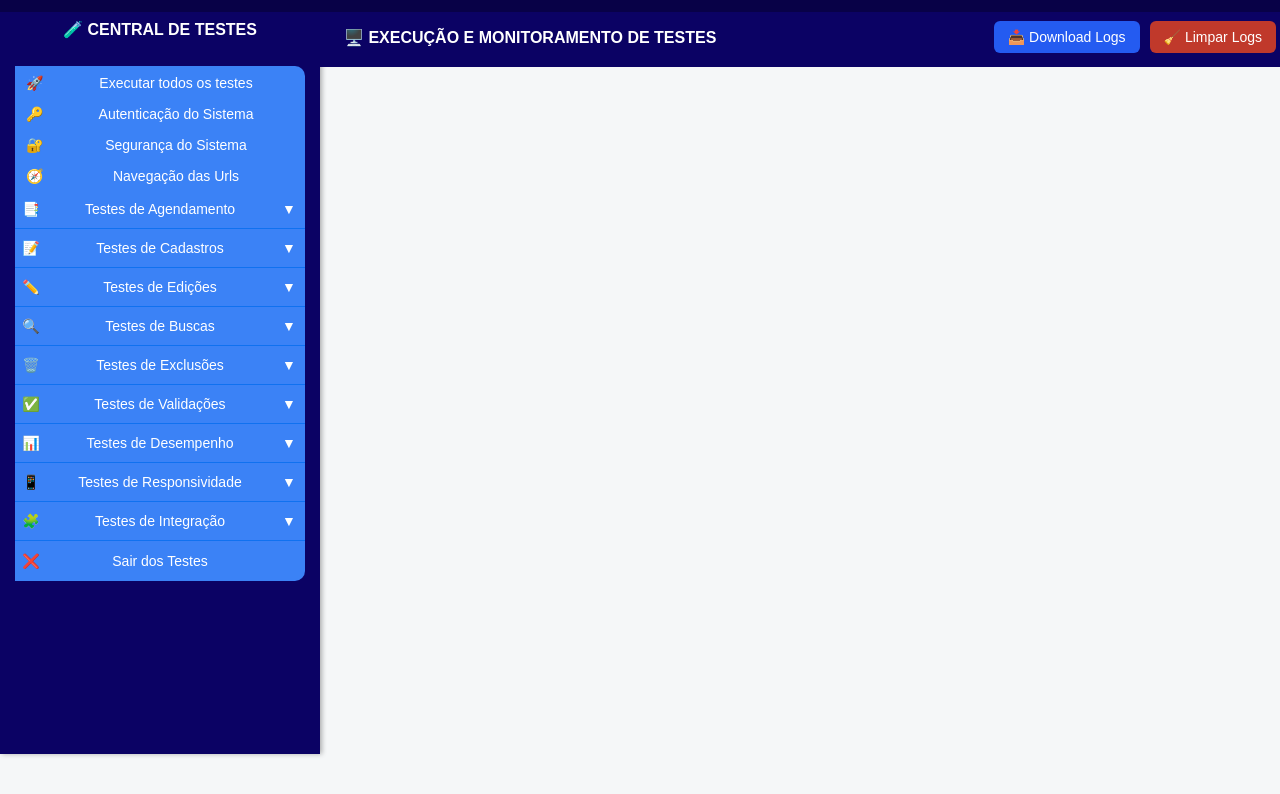
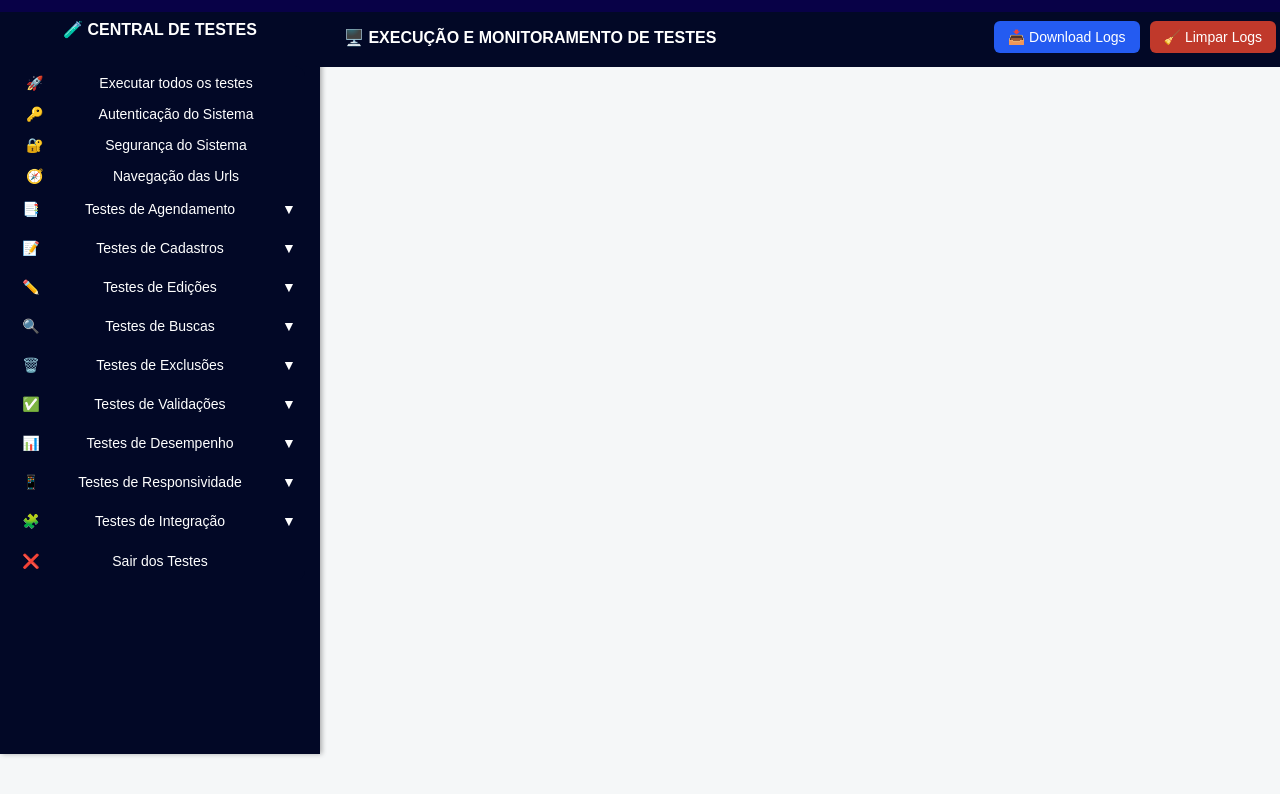
Before and after one commit to LuisGimon1972/MenuTestesSGAgenda, a website: page index.html in a window 1280 px wide. Shown: the part 76-870 px from the top of the page. Drawn offline with Linux system fonts and the light colour scheme; files whose address does not match are found by name.

Commit message:
Ajustes em menu

```diff
--- a/style.css
+++ b/style.css
@@ -2,7 +2,7 @@ body {
   margin: 0;
   background: #f5f7f8;
   font-family: Arial;
-  color: #022569;
+  color: #020826;
 }
 
 .sidebar {
@@ -23,7 +23,7 @@ body {
   top: 60px;             /* abaixo do header (ajuste conforme altura do header) */
   left: 0;
   width: 290px;
-  background: #0b0264;
+  background: #020826;
   padding: 15px;
   overflow-y: auto;
   border-radius: 0 45px 0 0;
@@ -44,7 +44,7 @@ body {
   padding: 8px;
   border: 1px solid #374151;
 
-  background: #3B82F6;
+  background: #020826;
   cursor: pointer;
   color: white;
   border: none
@@ -137,7 +137,7 @@ body {
   display: flex;
   align-items: center;
   justify-content: space-between; /* Alinha o título à esquerda e joga os botões para a extrema direita */
-  background: #0b0264;
+  background: #020826;
   color: #fff;
   padding: 14px 10px;
   z-index: 600;
@@ -209,7 +209,7 @@ body {
 }
 
 .btn-sectioncad {
-  background: #5694f7 !important;
+  background: #020826 !important;
   color: #e5e7eb !important;
   margin-top: -6px !important;
 }
@@ -218,14 +218,14 @@ body {
 }
 
 .btn-sectioncadt {
-  background: #3B82F6 !important;
+  background: #020826 !important;
   color: white !important;
   margin-top: -6px !important;
-  border-bottom: 2px solid #1071f0 !important;
+  border-bottom: 2px solid #020826 !important;
 }
 
 .btn-sectioncadt:hover {
-  background: #1D4ED8!important;
+  background: #020826!important;
 }
 /* adiciona seta no canto direito do botão */
 .btn-sectioncadt::after {
@@ -236,7 +236,7 @@ body {
 }
 
 .btn-sair {
-  background: #3B82F6 !important;
+  background: #020826 !important;
   color: #fff !important;
   border: none;
   padding: 8px 16px;
@@ -251,7 +251,7 @@ body {
   margin: 5px 0;
   padding: 8px;
   border: none;
-  background: #3B82F6 !important;
+  background: #020826 !important;
   cursor: pointer;
   color: white !important;
   border-radius: 0 10px 0 0 ; /* só os cantos inferiores */
```
